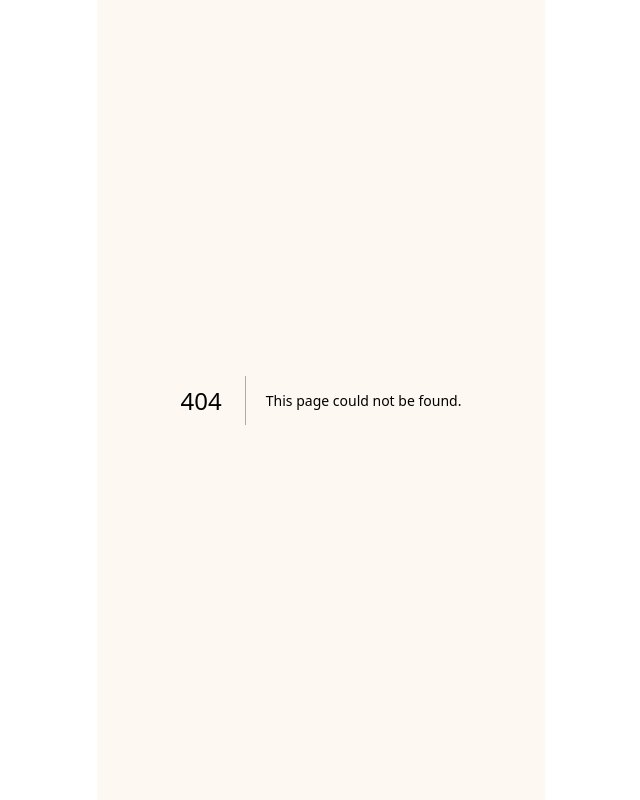
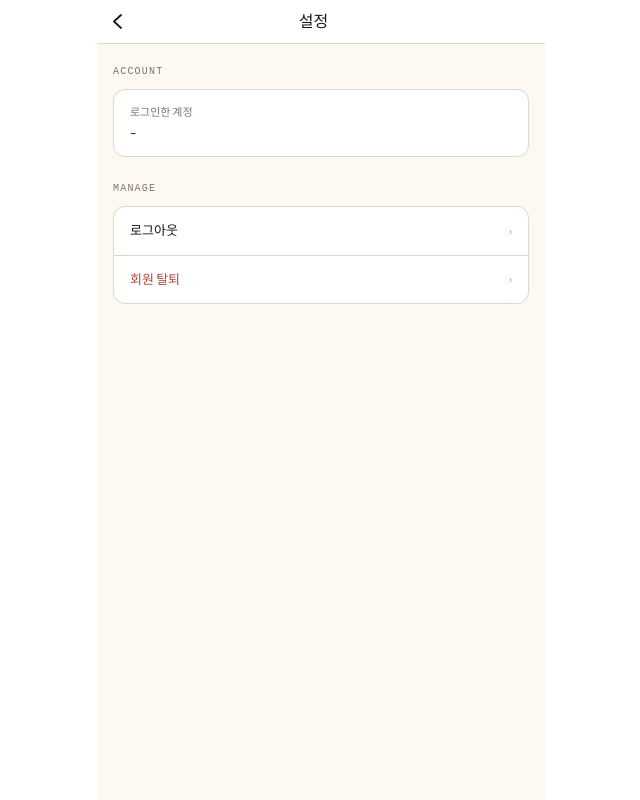
Before and after one commit to HyangDam/Front-End, a Next.js app: page /settings in a window 1280 px wide. Before the commit this address had no page. Shown: the whole page, without its empty margins (319-959 px from the left). Built offline with nearby package versions, Linux system fonts and the light colour scheme.

Commit message:
feat: 설정 페이지에 로그아웃·회원 탈퇴 연결

```diff
--- /dev/null
+++ b/src/app/settings/_components/SettingsContent.tsx
@@ -0,0 +1,93 @@
+"use client";
+
+import { useState } from "react";
+
+import { useAuthStore } from "@/hooks/useAuthStore";
+
+import { useAccountActions } from "../_hooks/useAccountActions";
+import ConfirmDialog from "./ConfirmDialog";
+
+type OpenDialogT = "logout" | "withdraw" | null;
+
+function SettingsContent() {
+  const [openDialog, setOpenDialog] = useState<OpenDialogT>(null);
+  const user = useAuthStore((state) => state.user);
+
+  const {
+    postLogoutMutation,
+    isPostLogoutPending,
+    postLogoutError,
+    deleteMeMutation,
+    isDeleteMePending,
+    deleteMeError,
+  } = useAccountActions();
+
+  const closeDialog = () => setOpenDialog(null);
+
+  return (
+    <main className="flex-1 overflow-y-auto px-4 py-5">
+      <section className="mb-6">
+        <h2 className="mb-2.5 font-mono text-[10px] uppercase tracking-[1.2px] text-muted">
+          Account
+        </h2>
+        <div className="rounded-xl border border-border bg-paper px-4 py-3.5">
+          <p className="mb-0.5 font-sans text-[11px] text-muted">로그인한 계정</p>
+          <p className="font-sans text-[13px] text-charcoal">{user?.email ?? "-"}</p>
+        </div>
+      </section>
+
+      <section>
+        <h2 className="mb-2.5 font-mono text-[10px] uppercase tracking-[1.2px] text-muted">
+          Manage
+        </h2>
+        <div className="overflow-hidden rounded-xl border border-border bg-paper">
+          <button
+            type="button"
+            onClick={() => setOpenDialog("logout")}
+            className="flex w-full cursor-pointer items-center justify-between border-b border-border px-4 py-3.5 text-left font-sans text-[13px] text-charcoal"
+          >
+            로그아웃
+            <span className="font-sans text-[11px] text-muted-light">›</span>
+          </button>
+          <button
+            type="button"
+            onClick={() => setOpenDialog("withdraw")}
+            className="flex w-full cursor-pointer items-center justify-between px-4 py-3.5 text-left font-sans text-[13px] text-error"
+          >
+            회원 탈퇴
+            <span className="font-sans text-[11px] text-muted-light">›</span>
+          </button>
+        </div>
+      </section>
+
+      {openDialog === "logout" && (
+        <ConfirmDialog
+          title="로그아웃 할까요?"
+          description="다시 이용하시려면 로그인이 필요해요."
+          confirmLabel="로그아웃"
+          isPending={isPostLogoutPending}
+          errorMessage={postLogoutError?.message}
+          onConfirm={() => postLogoutMutation()}
+          onCancel={closeDialog}
+        />
+      )}
+
+      {openDialog === "withdraw" && (
+        <ConfirmDialog
+          title="정말 탈퇴하시겠어요?"
+          description={
+            "향수장과 좋아요, 취향 분석 결과가 모두 사라져요.\n되돌릴 수 없어요."
+          }
+          confirmLabel="탈퇴하기"
+          destructive
+          isPending={isDeleteMePending}
+          errorMessage={deleteMeError?.message}
+          onConfirm={() => deleteMeMutation()}
+          onCancel={closeDialog}
+        />
+      )}
+    </main>
+  );
+}
+
+export default SettingsContent;
--- /dev/null
+++ b/src/app/settings/_components/SettingsHeader.tsx
@@ -0,0 +1,32 @@
+"use client";
+
+import { useRouter } from "next/navigation";
+
+function SettingsHeader() {
+  const router = useRouter();
+
+  return (
+    <header className="sticky top-0 z-10 flex h-11 flex-shrink-0 items-center justify-between border-b border-border bg-paper px-4">
+      <button
+        type="button"
+        onClick={() => router.back()}
+        aria-label="뒤로가기"
+        className="cursor-pointer border-none bg-transparent py-1 pr-2"
+      >
+        <svg width="9" height="15" viewBox="0 0 9 15" fill="none">
+          <path
+            d="M8 1L1 7.5L8 14"
+            stroke="#1a1814"
+            strokeWidth="1.8"
+            strokeLinecap="round"
+            strokeLinejoin="round"
+          />
+        </svg>
+      </button>
+      <h1 className="font-serif text-base text-charcoal">설정</h1>
+      <div className="w-8" />
+    </header>
+  );
+}
+
+export default SettingsHeader;
--- /dev/null
+++ b/src/app/settings/page.tsx
@@ -0,0 +1,11 @@
+import SettingsContent from "./_components/SettingsContent";
+import SettingsHeader from "./_components/SettingsHeader";
+
+export default function SettingsPage() {
+  return (
+    <div className="flex h-full flex-1 flex-col overflow-hidden bg-ivory">
+      <SettingsHeader />
+      <SettingsContent />
+    </div>
+  );
+}
```
